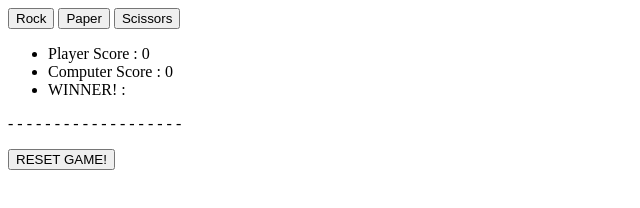
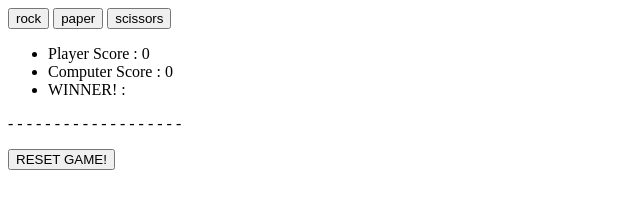
Before and after one commit to JobTeLi/Rock-Paper-Scissors, a plain HTML site: page index.html in a window 1280 px wide. Shown: the full height of the page, 0-640 px from the left. Drawn offline with Linux system fonts and the light colour scheme.

Commit message:
added reset button and extra div for rock paper scissors buttons

```diff
--- a/index.html
+++ b/index.html
@@ -7,9 +7,11 @@
 
     </head>
     <body>
-        <button id="rock">Rock</button>
-        <button id="paper">Paper</button>
-        <button id="scissors">Scissors</button>
+      <div id="button-choice">
+        <button id="rock">rock</button>
+        <button id="paper">paper</button>
+        <button id="scissors">scissors</button>
+      </div>
         <div class="display-result">
             <ul>
               <li>Player Score : <span id="player-score">0</span></li>
```
